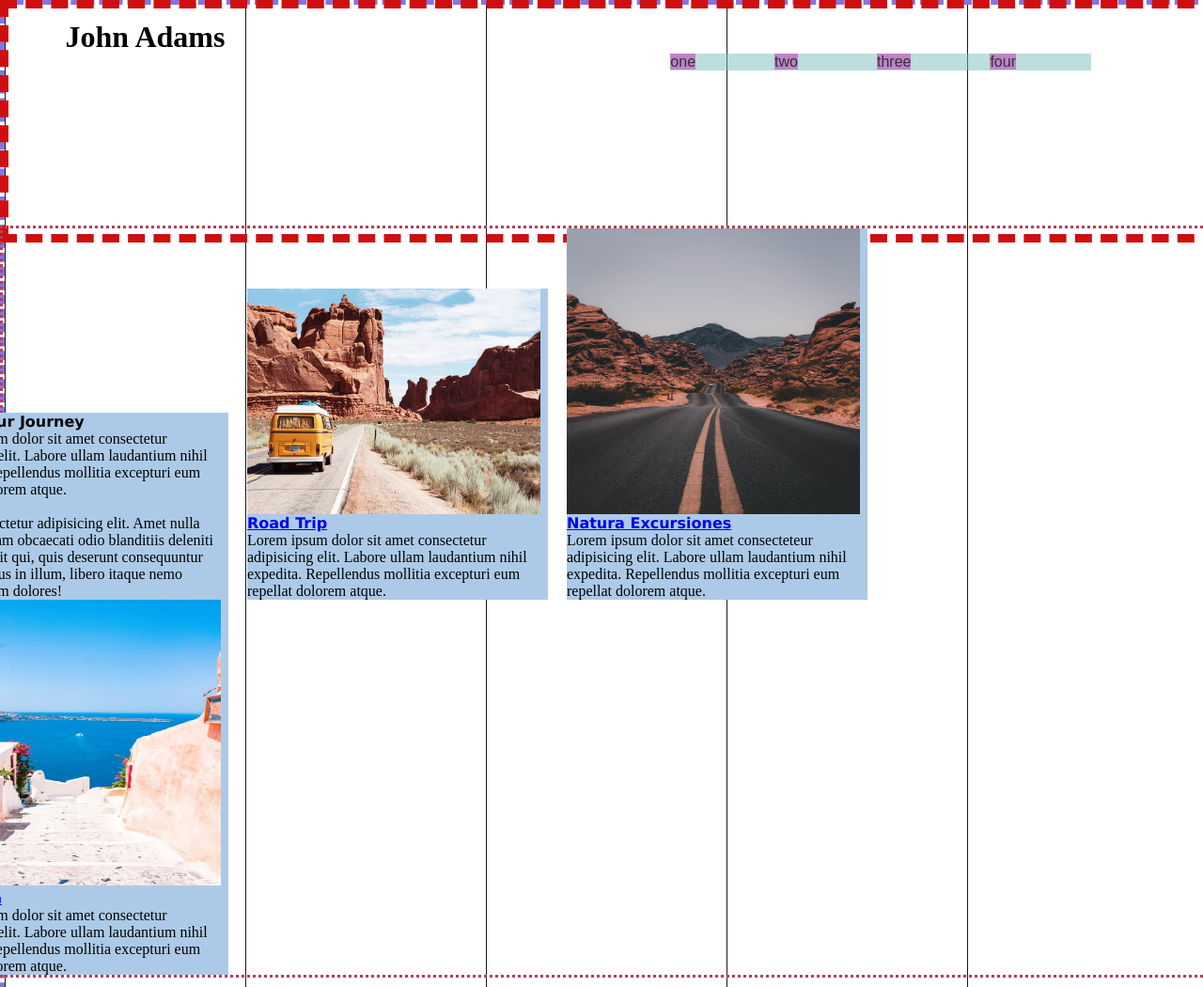
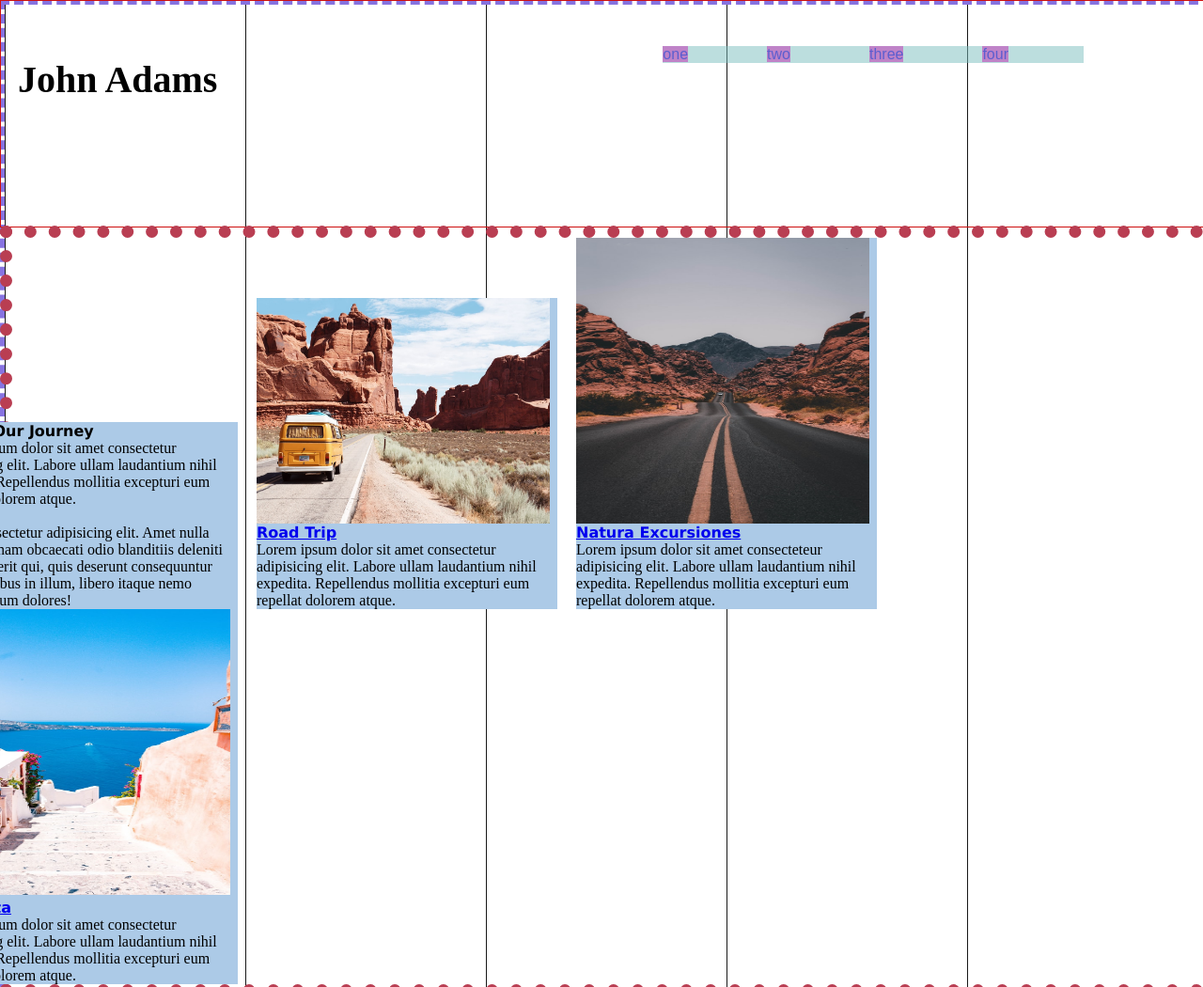
Before and after one commit to johnxadams/candle-project, a plain HTML site: page index.html in a window 1280 px wide. Shown: the top 1050 px of the page at 94% size. Drawn offline with Linux system fonts and the light colour scheme.

Commit message:
variablea init

```diff
--- a/style.css
+++ b/style.css
@@ -1,7 +1,14 @@
+
 * {
   padding: 0;
   margin: 0;
   box-sizing= border-box;
+}
+:root {
+  font-size: 16px;
+  --nav-color: rgb(92, 94, 207);
+  --h1-fontsize: 2.5rem;
+
 }
 
 body {
@@ -25,8 +32,8 @@ body {
 }
 
 #header {
-  border: 9px dashed rgb(206, 15, 15);
-  width: 100%;
+  border: 1px solid rgb(206, 15, 15);
+  width: 100vw;
   height: 15rem;
   display: flex;
   position: relative;
@@ -36,7 +43,8 @@ body {
 #johnAdams {
   position: absolute;
   right: 82%;
-  top: 5%;
+  top: 25%;
+  font-size: 2.5rem;
 }
 
 #johnAdams + span {
@@ -48,7 +56,6 @@ body {
 
 #johnAdams + span > ul > li {
   font-family: Arial, Helvetica, sans-serif;
-  color: rgb(36, 36, 36);
   background-color: rgba(194, 56, 183, 0.541);
   margin-right: 5rem;
   display: inline;
@@ -56,17 +63,16 @@ body {
 
 #johnAdams + span > ul > li > a {
   text-decoration: none;
-  color: rgb(51, 51, 51);
+  color: var(--nav-color);
 }
 
 
-
 #main {
-  border: 3px dotted rgb(185, 62, 82);
+  border: 13px dotted rgb(185, 62, 82);
   position: absolute;
   display: flex;
   top: 15rem;
-  width: 100%;
+  width: 100vw;
   justify-content: flex-end;
 }
 
```
